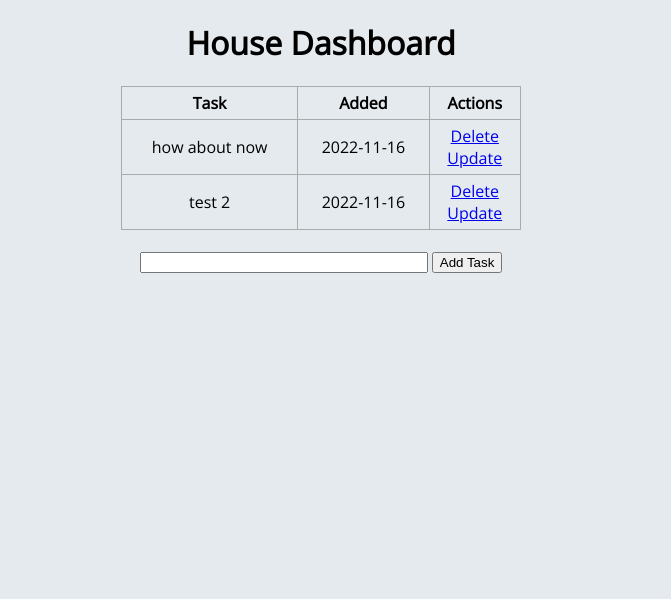
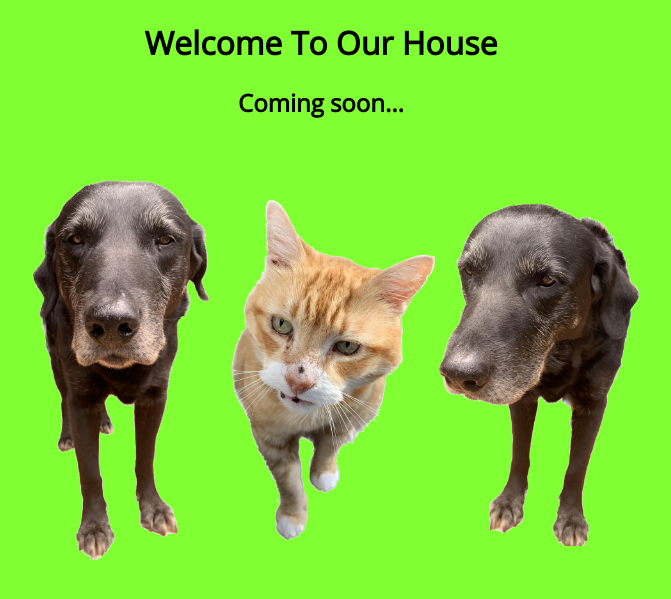
Before and after one commit to jonnyroutley/74bully, a Flask app: page / in a window 1280 px wide. Shown: the top 599 px of the page, without its empty margins (319-990 px from the left). Run offline with Flask 2, Linux system fonts and the light colour scheme; data comes from the database, SQL or seed files in the repository; both versions use the stored data as it was after the commit.

Commit message:
Added new index page and moved todo page to tasklist.html

```diff
--- a/app.py
+++ b/app.py
@@ -15,37 +15,24 @@ class Todo(db.Model):
     def __repr__(self):
         return '<Task %r>' % self.id
 
-@app.route('/', methods=['POST', 'GET'])
+@app.route('/')
 def index():
+    return render_template('index.html')
 
-    if request.method == 'POST':
-        task_content = request.form['content']
-        new_task = Todo(content=task_content)
 
-        try:
-            db.session.add(new_task)
-            db.session.commit()
-            return redirect('/')
-        except:
-            return 'There was an issue adding your task'
-
-    else:
-        tasks = Todo.query.order_by(Todo.date_created).all()
-        return render_template('index.html', tasks=tasks)
-
-@app.route('/delete/<int:id>')
+@app.route('/tasklist/delete/<int:id>')
 def delete(id):
     task_to_delete = Todo.query.get_or_404(id)
 
     try:
         db.session.delete(task_to_delete)
         db.session.commit()
-        return redirect('/')
+        return redirect('/tasklist/')
 
     except:
         return 'There was a problem deleting that task'
 
-@app.route('/update/<int:id>', methods=['GET', 'POST'])
+@app.route('/tasklist/update/<int:id>', methods=['GET', 'POST'])
 def update(id):
     task = Todo.query.get_or_404(id)
 
@@ -54,7 +41,7 @@ def update(id):
 
         try:
             db.session.commit()
-            return redirect('/')
+            return redirect('/tasklist/')
 
         except:
             return 'There was an issue updating your task'
@@ -62,5 +49,23 @@ def update(id):
     else:
         return render_template('update.html', task=task)
 
+@app.route('/tasklist/', methods=['POST', 'GET'])
+def tasklist():
+    # return render_template('tasklist.html')
+    if request.method == 'POST':
+        task_content = request.form['content']
+        new_task = Todo(content=task_content)
+
+        try:
+            db.session.add(new_task)
+            db.session.commit()
+            return redirect('/tasklist/')
+        except:
+            return 'There was an issue adding your task'
+
+    else:
+        tasks = Todo.query.order_by(Todo.date_created).all()
+        return render_template('tasklist.html', tasks=tasks)
+
 if __name__ == "__main__":
     app.run(debug=True)
--- a/static/css/main.css
+++ b/static/css/main.css
@@ -1,7 +1,8 @@
 /* global */
 body {
     font-family: 'Open Sans', sans-serif;
-    background-color: rgb(228, 234, 238);
+    /* background-color: rgb(228, 234, 238); */
+    background-color: #80FF33;
     text-align: center;
 }
 
@@ -10,8 +11,13 @@ body {
     width: 400px;
 }
 
+.home {
+    margin: 0 auto;
+}
+
 table, td, th {
     border: 1px solid #aaa;
+    background-color: whitesmoke;
 }
 
 table {
@@ -35,3 +41,10 @@ td {
 #content {
     width: 70%;
 }
+
+.center {
+    display: block;
+    margin-left: auto;
+    margin-right: auto;
+    width: 50vw;
+  }
--- a/templates/index.html
+++ b/templates/index.html
@@ -1,40 +1,15 @@
 {% extends 'base.html' %}
 
 {% block head %}
-<title>House Dashboard</title>
+<title>74 Bully</title>
 {% endblock %}
 
 {% block body %}
-<div class="content">
-    <h1 style="text-align: center">House Dashboard</h1>
-    {% if tasks|length < 1 %}
-    <h4 style="text-align: center">There are no tasks. Create one below!</h4>
-    {% else %}
-    <table>
-        <tr>
-            <th>Task</th>
-            <th>Added</th>
-            <th>Actions</th>
-        </tr>
-        {% for task in tasks %}
-            <tr>
-                <td>{{ task.content }}</td>
-                <td>{{ task.date_created.date() }}</td>
-                <td>
-                    <a href="/delete/{{task.id}}">Delete</a>
-                    <br>
-                    <a href="/update/{{task.id}}">Update</a>
-                </td>
-            </tr>
-        {% endfor %}
-    </table>
-    {% endif %}
-
-    <div class="form">
-        <form action="/" method="POST">
-            <input type="text" name="content" id="content">
-            <input type="submit" value="Add Task">
-        </form>
-    </div>
+<div class="home">
+    <h1 style="text-align: center">Welcome To Our House</h1>
+    <h2>Coming soon...</h2>
+    <a href="/tasklist/">
+        <img src="{{url_for('static', filename='imgs/animals.png')}}" alt="cool animals" class="center"/>
+    </a>
 </div>
 {% endblock %}
--- a/templates/update.html
+++ b/templates/update.html
@@ -9,7 +9,7 @@
     <h1 style="text-align: center">Update Task</h1>
 
     <div class="form">
-        <form action="/update/{{task.id}}" method="POST">
+        <form action="/tasklist/update/{{task.id}}" method="POST">
             <input type="text" name="content" id="content" value="{{task.content}}">
             <input type="submit" value="Update">
         </form>
```
Also changed, not shown: templates/tasklist.html (added, +40 -0 lines), instance/test.db, static/imgs/animals.png (added).
